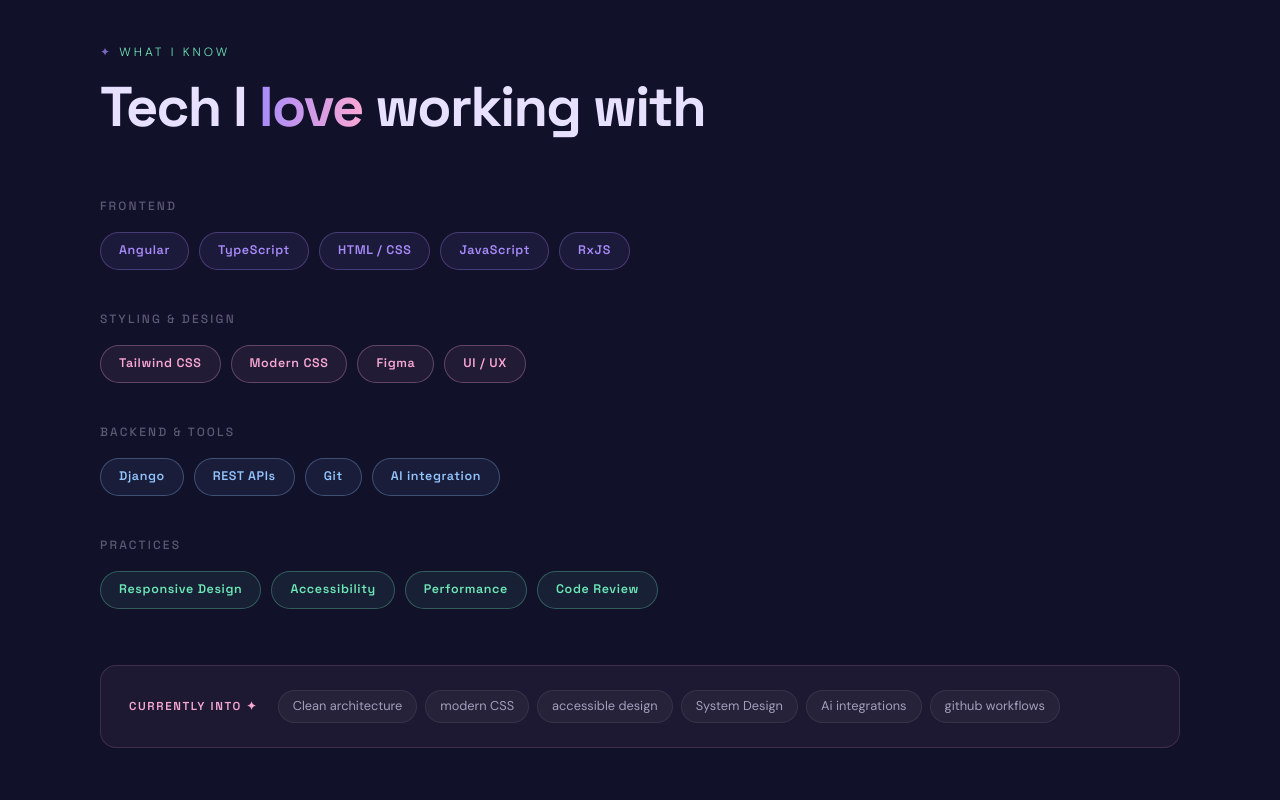
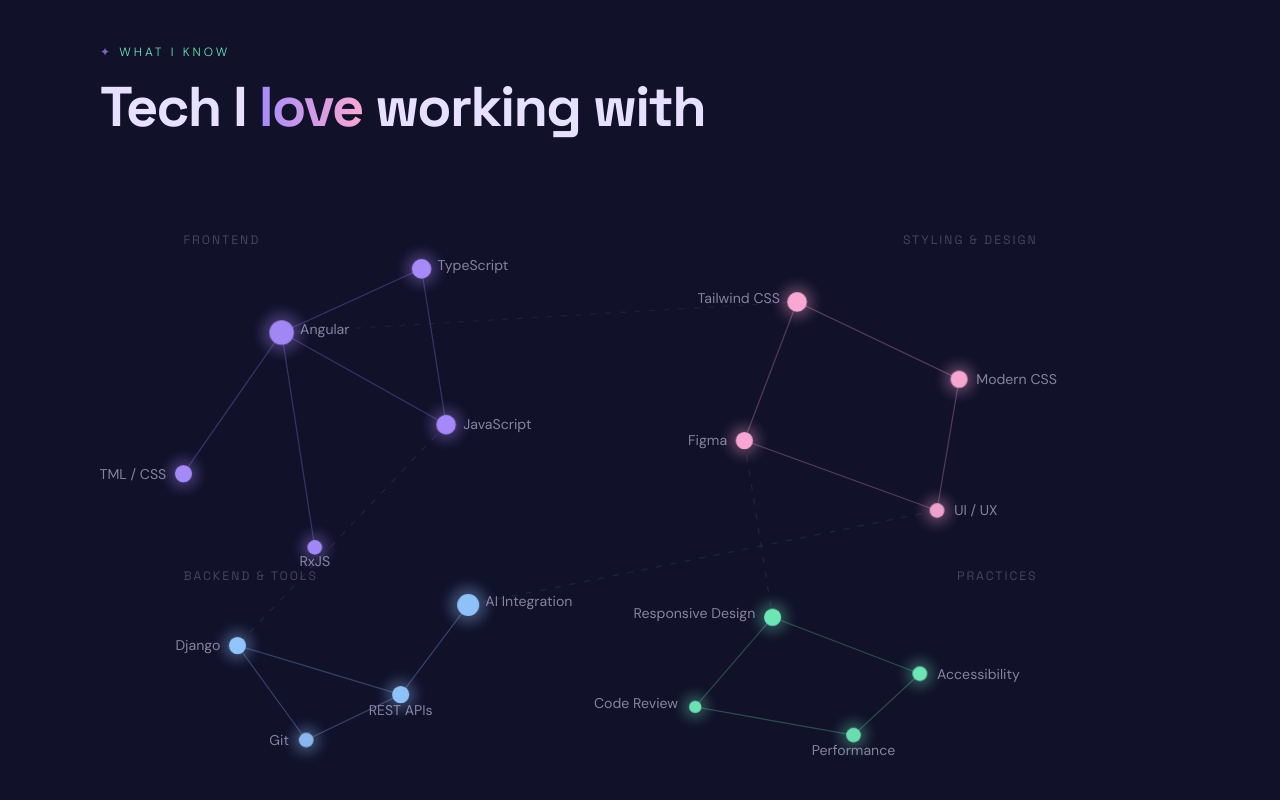
Before and after one commit to LanaTouma-Dev/Portfolio, an Angular app: page / in a window 1280 px wide. Shown: the part 1800-2600 px from the top of the page. Built offline with nearby package versions, Linux system fonts and the light colour scheme.

Commit message:
Constellation map

```diff
--- a/src/app/app.css
+++ b/src/app/app.css
@@ -465,46 +465,86 @@
 /* ─── SKILLS ─────────────────────────────────────── */
 #skills { background: var(--bg2); }
 
-.skills-layout {
-  margin-top: 60px; display: flex; flex-direction: column; gap: 40px;
+/* ── Constellation ── */
+.constellation-wrapper {
+  width: 100%; overflow-x: auto;
+  padding: 36px 0 20px;
+  -webkit-overflow-scrolling: touch;
+  scrollbar-width: none;
+}
+.constellation-wrapper::-webkit-scrollbar { display: none; }
+
+.constellation-svg {
+  display: block; min-width: 720px;
+  width: 100%; height: auto; overflow: visible;
 }
 
-.skill-group-name {
-  font-family: 'Space Grotesk', sans-serif; font-weight: 500;
-  font-size: 0.75rem; letter-spacing: 0.18em; text-transform: uppercase;
-  color: rgba(232,224,255,0.35); margin-bottom: 16px;
+.const-cat {
+  font-family: 'Space Grotesk', sans-serif;
+  font-size: 10px; letter-spacing: 0.16em; text-transform: uppercase;
+  fill: rgba(232,224,255,0.25);
 }
-.skill-badges {
-  display: flex; flex-wrap: wrap; gap: 10px;
+
+/* Cluster lines — draw in via stroke-dashoffset */
+.const-line {
+  stroke-width: 1;
+  stroke-dasharray: 900;
+  stroke-dashoffset: 900;
+  stroke-opacity: 0;
+  transition: stroke-opacity 0.25s ease, stroke-width 0.2s ease;
 }
-.badge {
-  font-family: 'Space Grotesk', sans-serif; font-weight: 600;
-  font-size: 0.78rem; letter-spacing: 0.05em;
-  padding: 8px 18px; border-radius: 100px;
-  border: 1px solid; cursor: default;
-  position: relative; overflow: hidden;
-  transition: transform 0.2s, box-shadow 0.2s;
-  min-height: 36px; display: inline-flex; align-items: center;
+.const-line.drawn {
+  animation: lineDrawIn 1.3s ease forwards;
 }
-.badge::after {
-  content: ''; position: absolute;
-  top: 0; left: -120%; width: 60%; height: 100%;
-  background: linear-gradient(90deg, transparent, rgba(255,255,255,0.35), transparent);
-  transform: skewX(-20deg);
-  transition: left 0.5s ease;
+
+@keyframes lineDrawIn {
+  to { stroke-dashoffset: 0; stroke-opacity: 0.28; }
 }
-.badge:hover::after { left: 160%; }
-.badge:hover { transform: translateY(-3px) rotate(-1.5deg); box-shadow: 0 4px 20px rgba(167,139,250,0.25); }
-.badge:nth-child(even):hover { transform: translateY(-3px) rotate(1.5deg); }
 
-.badge-purple { color: var(--purple); border-color: rgba(167,139,250,0.3); background: rgba(167,139,250,0.08); }
-.badge-purple:hover { box-shadow: 0 4px 20px rgba(167,139,250,0.25); }
-.badge-pink { color: var(--pink); border-color: rgba(249,168,212,0.3); background: rgba(249,168,212,0.07); }
-.badge-pink:hover { box-shadow: 0 4px 20px rgba(249,168,212,0.2); }
-.badge-blue { color: var(--blue); border-color: rgba(147,197,253,0.3); background: rgba(147,197,253,0.07); }
-.badge-blue:hover { box-shadow: 0 4px 20px rgba(147,197,253,0.2); }
-.badge-mint { color: var(--mint); border-color: rgba(110,231,183,0.3); background: rgba(110,231,183,0.07); }
-.badge-mint:hover { box-shadow: 0 4px 20px rgba(110,231,183,0.2); }
+/* Cross lines — fade in, no draw */
+.const-line.cross {
+  stroke-dasharray: 5 7;
+  stroke-dashoffset: 0;
+  stroke-opacity: 0;
+  animation: none;
+  transition: stroke-opacity 0.8s ease, stroke-width 0.2s ease;
+}
+.const-line.cross.drawn { stroke-opacity: 0.1; }
+
+/* Glow rings behind nodes */
+.const-glow-ring {
+  filter: blur(5px);
+  animation: glowPulse 3s ease-in-out infinite;
+}
+@keyframes glowPulse {
+  0%, 100% { opacity: 0.15; }
+  50%       { opacity: 0.38; }
+}
+
+/* Main node circles */
+.const-node .main {
+  animation: nodePulse 3s ease-in-out infinite;
+  transition: opacity 0.2s, r 0.2s;
+}
+@keyframes nodePulse {
+  0%, 100% { opacity: 0.82; }
+  50%       { opacity: 1;    }
+}
+
+/* Node labels */
+.const-label {
+  font-family: 'DM Sans', sans-serif;
+  font-size: 11.5px;
+  fill: rgba(232,224,255,0.55);
+  pointer-events: none;
+  transition: fill 0.2s;
+}
+
+/* Hover: highlight node + label */
+.const-node { cursor: default; }
+.const-node:hover .main         { opacity: 1; }
+.const-node:hover .const-glow-ring { opacity: 0.55; }
+.const-node:hover .const-label  { fill: rgba(232,224,255,0.95); }
 
 .currently-into {
   margin-top: 16px;
--- a/src/app/app.html
+++ b/src/app/app.html
@@ -183,44 +183,149 @@
   <div class="section-inner">
     <div class="section-label">What I know</div>
     <h2 class="section-heading">Tech I <em>love</em> working with</h2>
-    <div class="skills-layout">
-      <div class="skill-group">
-        <div class="skill-group-name">Frontend</div>
-        <div class="skill-badges">
-          <span class="badge badge-purple">Angular</span>
-          <span class="badge badge-purple">TypeScript</span>
-          <span class="badge badge-purple">HTML / CSS</span>
-          <span class="badge badge-purple">JavaScript</span>
-          <span class="badge badge-purple">RxJS </span>
+
+    <!-- Constellation map -->
+    <div class="constellation-wrapper">
+      <svg class="constellation-svg" viewBox="0 0 880 500" xmlns="http://www.w3.org/2000/svg" aria-label="Skills constellation map">
+        <defs>
+          <filter id="node-glow" x="-80%" y="-80%" width="260%" height="260%">
+            <feGaussianBlur stdDeviation="5" result="blur"/>
+            <feMerge><feMergeNode in="blur"/><feMergeNode in="SourceGraphic"/></feMerge>
+          </filter>
+        </defs>
+
+        <!-- Category labels -->
+        <text class="const-cat" x="68" y="58" text-anchor="start">Frontend</text>
+        <text class="const-cat" x="764" y="58" text-anchor="end">Styling &amp; Design</text>
+        <text class="const-cat" x="68" y="332" text-anchor="start">Backend &amp; Tools</text>
+        <text class="const-cat" x="764" y="332" text-anchor="end">Practices</text>
+
+        <!-- Cross-cluster lines (dashed, faint) -->
+        <line class="const-line cross" data-connects="angular tailwind"       x1="148" y1="130" x2="568" y2="105" stroke="#A78BFA" stroke-dasharray="5,7"/>
+        <line class="const-line cross" data-connects="javascript django"       x1="282" y1="205" x2="112" y2="385" stroke="#93C5FD" stroke-dasharray="5,7"/>
+        <line class="const-line cross" data-connects="ai-integration ui-ux"   x1="300" y1="352" x2="682" y2="275" stroke="#6EE7B7" stroke-dasharray="5,7"/>
+        <line class="const-line cross" data-connects="figma responsive"        x1="525" y1="218" x2="548" y2="362" stroke="#F9A8D4" stroke-dasharray="5,7"/>
+
+        <!-- Frontend cluster lines -->
+        <line class="const-line" data-connects="angular typescript"   x1="148" y1="130" x2="262" y2="78"  stroke="#A78BFA"/>
+        <line class="const-line" data-connects="angular html"         x1="148" y1="130" x2="68"  y2="245" stroke="#A78BFA"/>
+        <line class="const-line" data-connects="angular javascript"   x1="148" y1="130" x2="282" y2="205" stroke="#A78BFA"/>
+        <line class="const-line" data-connects="angular rxjs"         x1="148" y1="130" x2="175" y2="305" stroke="#A78BFA"/>
+        <line class="const-line" data-connects="typescript javascript" x1="262" y1="78"  x2="282" y2="205" stroke="#A78BFA"/>
+
+        <!-- Styling cluster lines -->
+        <line class="const-line" data-connects="tailwind moderncss"  x1="568" y1="105" x2="700" y2="168" stroke="#F9A8D4"/>
+        <line class="const-line" data-connects="tailwind figma"       x1="568" y1="105" x2="525" y2="218" stroke="#F9A8D4"/>
+        <line class="const-line" data-connects="figma ui-ux"          x1="525" y1="218" x2="682" y2="275" stroke="#F9A8D4"/>
+        <line class="const-line" data-connects="moderncss ui-ux"      x1="700" y1="168" x2="682" y2="275" stroke="#F9A8D4"/>
+
+        <!-- Backend cluster lines -->
+        <line class="const-line" data-connects="django restapis"          x1="112" y1="385" x2="245" y2="425" stroke="#93C5FD"/>
+        <line class="const-line" data-connects="django git"               x1="112" y1="385" x2="168" y2="462" stroke="#93C5FD"/>
+        <line class="const-line" data-connects="restapis ai-integration"  x1="245" y1="425" x2="300" y2="352" stroke="#93C5FD"/>
+        <line class="const-line" data-connects="git restapis"             x1="168" y1="462" x2="245" y2="425" stroke="#93C5FD"/>
+
+        <!-- Practices cluster lines -->
+        <line class="const-line" data-connects="responsive accessibility" x1="548" y1="362" x2="668" y2="408" stroke="#6EE7B7"/>
+        <line class="const-line" data-connects="responsive codereview"    x1="548" y1="362" x2="485" y2="435" stroke="#6EE7B7"/>
+        <line class="const-line" data-connects="accessibility performance" x1="668" y1="408" x2="614" y2="458" stroke="#6EE7B7"/>
+        <line class="const-line" data-connects="codereview performance"   x1="485" y1="435" x2="614" y2="458" stroke="#6EE7B7"/>
+
+        <!-- ── FRONTEND NODES ── -->
+        <g class="const-node" data-id="angular">
+          <circle cx="148" cy="130" r="16" fill="#A78BFA" class="const-glow-ring" opacity="0.18"/>
+          <circle cx="148" cy="130" r="10" fill="#A78BFA" class="main" style="animation-delay:0s"/>
+          <text class="const-label" x="163" y="127" text-anchor="start" dy="4">Angular</text>
+        </g>
+        <g class="const-node" data-id="typescript">
+          <circle cx="262" cy="78" r="13" fill="#A78BFA" class="const-glow-ring" opacity="0.15"/>
+          <circle cx="262" cy="78" r="8"  fill="#A78BFA" class="main" style="animation-delay:0.4s"/>
+          <text class="const-label" x="275" y="75" text-anchor="start" dy="4">TypeScript</text>
+        </g>
+        <g class="const-node" data-id="html">
+          <circle cx="68" cy="245" r="12" fill="#A78BFA" class="const-glow-ring" opacity="0.15"/>
+          <circle cx="68" cy="245" r="7"  fill="#A78BFA" class="main" style="animation-delay:0.7s"/>
+          <text class="const-label" x="54" y="245" text-anchor="end" dy="4">HTML / CSS</text>
+        </g>
+        <g class="const-node" data-id="javascript">
+          <circle cx="282" cy="205" r="13" fill="#A78BFA" class="const-glow-ring" opacity="0.15"/>
+          <circle cx="282" cy="205" r="8"  fill="#A78BFA" class="main" style="animation-delay:0.2s"/>
+          <text class="const-label" x="296" y="205" text-anchor="start" dy="4">JavaScript</text>
+        </g>
+        <g class="const-node" data-id="rxjs">
+          <circle cx="175" cy="305" r="11" fill="#A78BFA" class="const-glow-ring" opacity="0.15"/>
+          <circle cx="175" cy="305" r="6"  fill="#A78BFA" class="main" style="animation-delay:1s"/>
+          <text class="const-label" x="175" y="320" text-anchor="middle">RxJS</text>
+        </g>
+
+        <!-- ── STYLING NODES ── -->
+        <g class="const-node" data-id="tailwind">
+          <circle cx="568" cy="105" r="13" fill="#F9A8D4" class="const-glow-ring" opacity="0.15"/>
+          <circle cx="568" cy="105" r="8"  fill="#F9A8D4" class="main" style="animation-delay:0.5s"/>
+          <text class="const-label" x="554" y="102" text-anchor="end" dy="4">Tailwind CSS</text>
+        </g>
+        <g class="const-node" data-id="moderncss">
+          <circle cx="700" cy="168" r="12" fill="#F9A8D4" class="const-glow-ring" opacity="0.15"/>
+          <circle cx="700" cy="168" r="7"  fill="#F9A8D4" class="main" style="animation-delay:0.8s"/>
+          <text class="const-label" x="714" y="168" text-anchor="start" dy="4">Modern CSS</text>
+        </g>
+        <g class="const-node" data-id="figma">
+          <circle cx="525" cy="218" r="12" fill="#F9A8D4" class="const-glow-ring" opacity="0.15"/>
+          <circle cx="525" cy="218" r="7"  fill="#F9A8D4" class="main" style="animation-delay:0.3s"/>
+          <text class="const-label" x="511" y="218" text-anchor="end" dy="4">Figma</text>
+        </g>
+        <g class="const-node" data-id="ui-ux">
+          <circle cx="682" cy="275" r="11" fill="#F9A8D4" class="const-glow-ring" opacity="0.15"/>
+          <circle cx="682" cy="275" r="6"  fill="#F9A8D4" class="main" style="animation-delay:1.1s"/>
+          <text class="const-label" x="696" y="275" text-anchor="start" dy="4">UI / UX</text>
+        </g>
+
+        <!-- ── BACKEND NODES ── -->
+        <g class="const-node" data-id="ai-integration">
+          <circle cx="300" cy="352" r="15" fill="#93C5FD" class="const-glow-ring" opacity="0.18"/>
+          <circle cx="300" cy="352" r="9"  fill="#93C5FD" class="main" style="animation-delay:0.1s"/>
+          <text class="const-label" x="314" y="349" text-anchor="start" dy="4">AI Integration</text>
+        </g>
+        <g class="const-node" data-id="django">
+          <circle cx="112" cy="385" r="12" fill="#93C5FD" class="const-glow-ring" opacity="0.15"/>
+          <circle cx="112" cy="385" r="7"  fill="#93C5FD" class="main" style="animation-delay:0.6s"/>
+          <text class="const-label" x="98" y="385" text-anchor="end" dy="4">Django</text>
+        </g>
+        <g class="const-node" data-id="restapis">
+          <circle cx="245" cy="425" r="12" fill="#93C5FD" class="const-glow-ring" opacity="0.15"/>
+          <circle cx="245" cy="425" r="7"  fill="#93C5FD" class="main" style="animation-delay:0.9s"/>
+          <text class="const-label" x="245" y="442" text-anchor="middle">REST APIs</text>
+        </g>
+        <g class="const-node" data-id="git">
+          <circle cx="168" cy="462" r="11" fill="#93C5FD" class="const-glow-ring" opacity="0.15"/>
+          <circle cx="168" cy="462" r="6"  fill="#93C5FD" class="main" style="animation-delay:1.3s"/>
+          <text class="const-label" x="154" y="462" text-anchor="end" dy="4">Git</text>
+        </g>
+
+        <!-- ── PRACTICES NODES ── -->
+        <g class="const-node" data-id="responsive">
+          <circle cx="548" cy="362" r="12" fill="#6EE7B7" class="const-glow-ring" opacity="0.15"/>
+          <circle cx="548" cy="362" r="7"  fill="#6EE7B7" class="main" style="animation-delay:0.4s"/>
+          <text class="const-label" x="534" y="359" text-anchor="end" dy="4">Responsive Design</text>
+        </g>
+        <g class="const-node" data-id="accessibility">
+          <circle cx="668" cy="408" r="11" fill="#6EE7B7" class="const-glow-ring" opacity="0.15"/>
+          <circle cx="668" cy="408" r="6"  fill="#6EE7B7" class="main" style="animation-delay:0.7s"/>
+          <text class="const-label" x="682" y="408" text-anchor="start" dy="4">Accessibility</text>
+        </g>
+        <g class="const-node" data-id="performance">
+          <circle cx="614" cy="458" r="11" fill="#6EE7B7" class="const-glow-ring" opacity="0.15"/>
+          <circle cx="614" cy="458" r="6"  fill="#6EE7B7" class="main" style="animation-delay:1.1s"/>
+          <text class="const-label" x="614" y="474" text-anchor="middle">Performance</text>
+        </g>
+        <g class="const-node" data-id="codereview">
+          <circle cx="485" cy="435" r="10" fill="#6EE7B7" class="const-glow-ring" opacity="0.15"/>
+          <circle cx="485" cy="435" r="5"  fill="#6EE7B7" class="main" style="animation-delay:0.9s"/>
+          <text class="const-label" x="471" y="432" text-anchor="end" dy="4">Code Review</text>
+        </g>
+      </svg>
     </div>
-      </div>
-      <div class="skill-group">
-        <div class="skill-group-name">Styling & Design</div>
-        <div class="skill-badges">
-          <span class="badge badge-pink">Tailwind CSS</span>
-          <span class="badge badge-pink">Modern CSS</span>
-          <span class="badge badge-pink">Figma</span>
-          <span class="badge badge-pink">UI / UX</span>
-        </div>
-      </div>
-      <div class="skill-group">
-        <div class="skill-group-name">Backend & Tools</div>
-        <div class="skill-badges">
-          <span class="badge badge-blue">Django</span>
-          <span class="badge badge-blue">REST APIs</span>
-          <span class="badge badge-blue">Git</span>
-          <span class="badge badge-blue">AI integration</span>
-        </div>
-      </div>
-      <div class="skill-group">
-        <div class="skill-group-name">Practices</div>
-        <div class="skill-badges">
-          <span class="badge badge-mint">Responsive Design</span>
-          <span class="badge badge-mint">Accessibility</span>
-          <span class="badge badge-mint">Performance</span>
-          <span class="badge badge-mint">Code Review</span>
-        </div>
-      </div>
+
     <div class="currently-into">
       <span class="currently-label">Currently into ✦</span>
       <div class="currently-badges">
@@ -228,9 +333,8 @@
         <span class="currently-badge">modern CSS</span>
         <span class="currently-badge">accessible design</span>
         <span class="currently-badge">System Design</span>
-          <span class="currently-badge">Ai integrations</span>
+        <span class="currently-badge">AI integrations</span>
         <span class="currently-badge">github workflows</span>
-        </div>
       </div>
     </div>
   </div>
--- a/src/app/app.ts
+++ b/src/app/app.ts
@@ -19,6 +19,7 @@
         this.initTypewriter();
         this.initScrollAnimations();
         this.initCardTilt();
+        this.initConstellation();
         this.initEasterEgg();
       }
     });
@@ -213,6 +214,44 @@
     });
   }
 
+  private initConstellation() {
+    const svg = document.querySelector('.constellation-svg');
+    const section = document.getElementById('skills');
+    if (!svg || !section) return;
+
+    const lines = svg.querySelectorAll('.const-line');
+
+    // Draw lines in once section scrolls into view
+    const io = new IntersectionObserver(entries => {
+      if (!entries[0].isIntersecting) return;
+      io.disconnect();
+      lines.forEach((line, i) => {
+        const delay = i * 55 + 150;
+        setTimeout(() => line.classList.add('drawn'), delay);
+      });
+    }, { threshold: 0.15 });
+    io.observe(section);
+
+    // Hover: brighten lines connected to hovered node
+    svg.querySelectorAll('.const-node').forEach(node => {
+      const nodeId = node.getAttribute('data-id') ?? '';
+
+      node.addEventListener('mouseenter', () => {
+        svg.querySelectorAll<SVGElement>(`.const-line[data-connects*="${nodeId}"]`).forEach(l => {
+          l.style.strokeOpacity = '0.75';
+          l.style.strokeWidth   = '2';
+        });
+      });
+
+      node.addEventListener('mouseleave', () => {
+        svg.querySelectorAll<SVGElement>(`.const-line[data-connects*="${nodeId}"]`).forEach(l => {
+          l.style.strokeOpacity = l.classList.contains('cross') ? '0.1' : '0.28';
+          l.style.strokeWidth   = '1';
+        });
+      });
+    });
+  }
+
   private initEasterEgg() {
     let typed = '';
     const confCanvas = document.getElementById('confetti-canvas') as HTMLCanvasElement;
```
Lines whose indentation alone changed are shown as unchanged.
